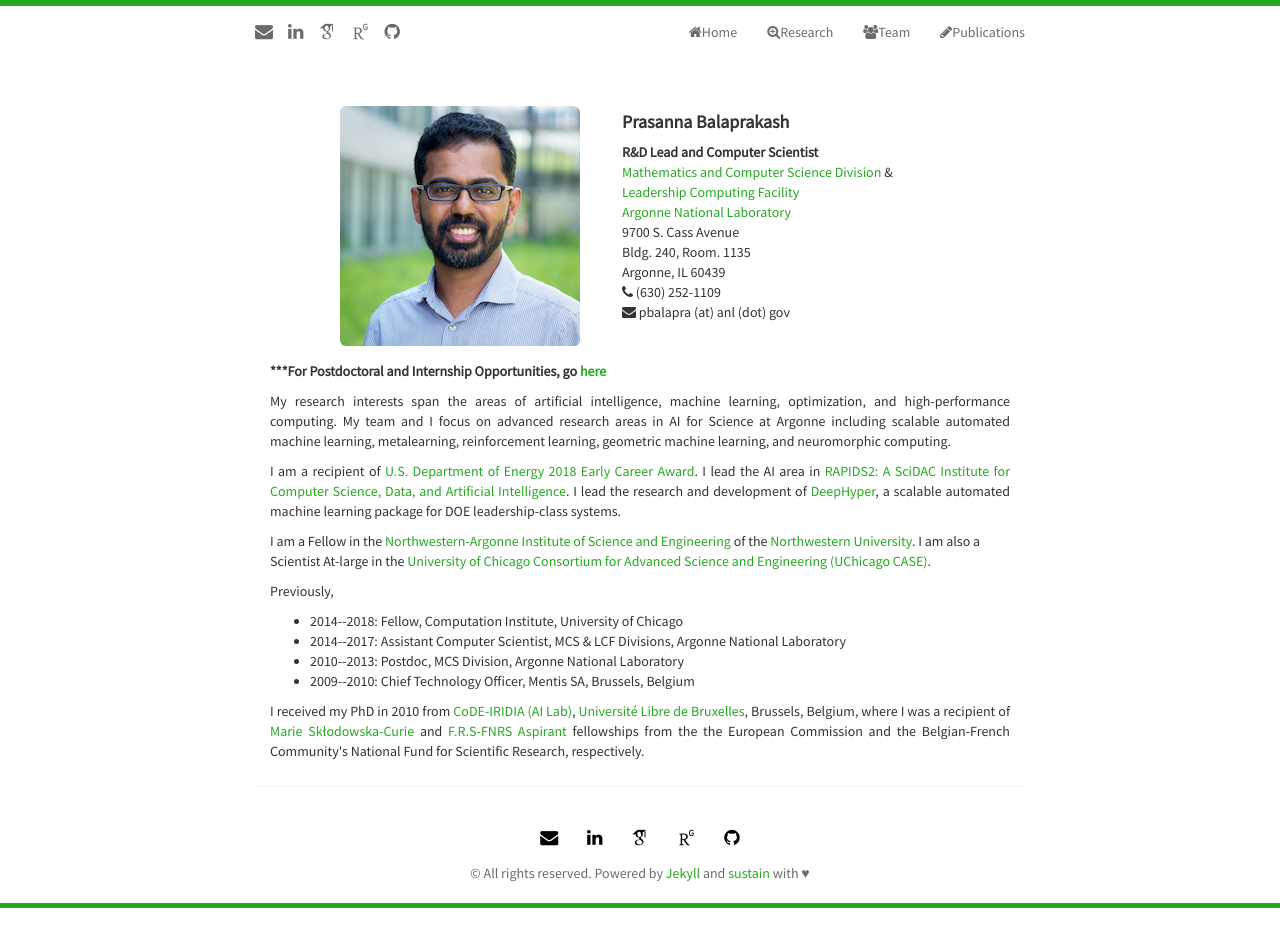
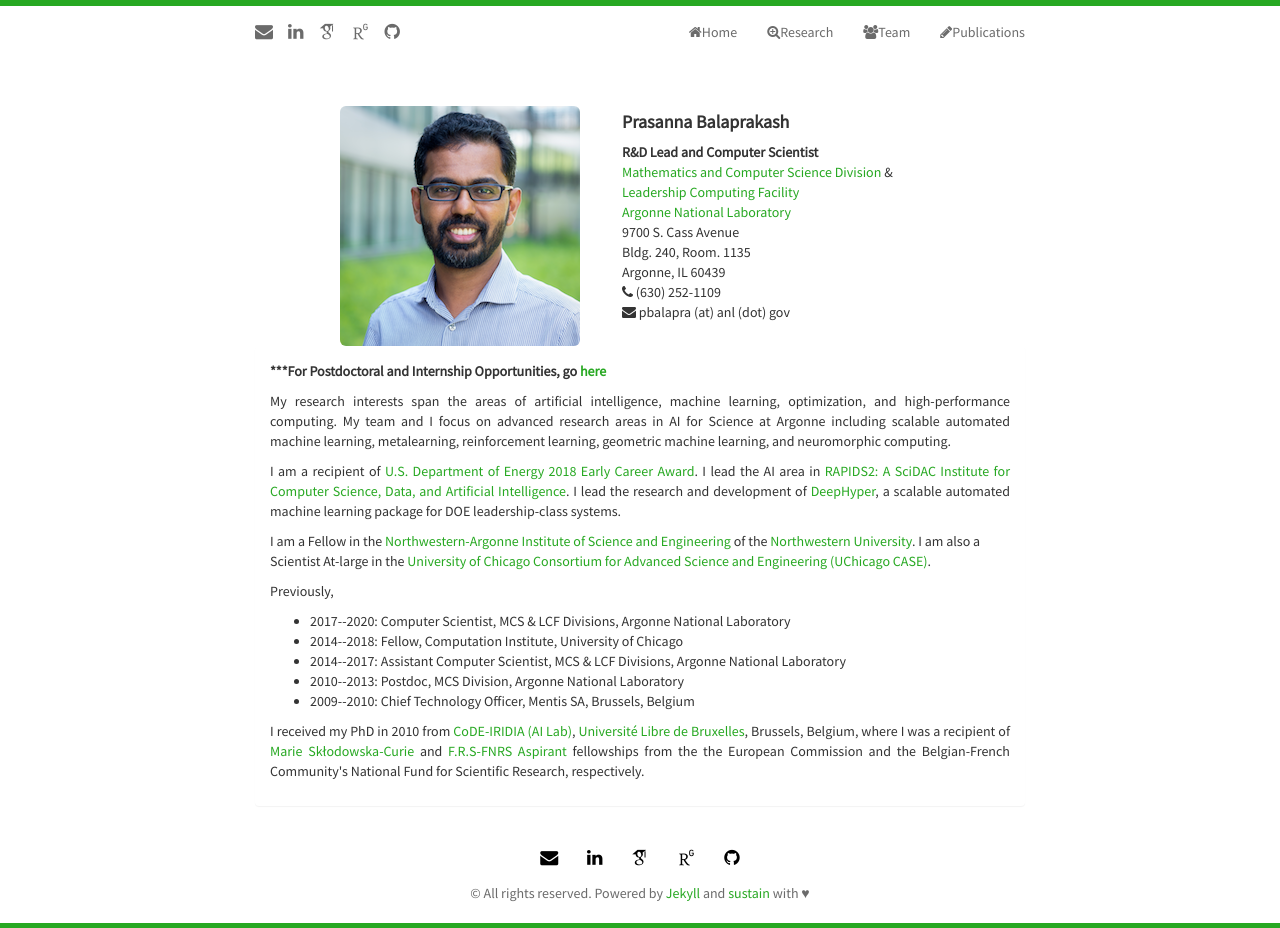
Before and after one commit to pbalapra/pbalapra.github.io, a Jekyll site: the page built from index.html, in a window 1280 px wide. Built offline with Jekyll 4.4.1, drawn with Linux system fonts in a browser that asks for light colours; nearby versions of some CDN libraries; some web fonts are replaced; the list of posts is cut into pages by our own code.

Commit message:
edits to the main page

```diff
--- a/index.html
+++ b/index.html
@@ -68,6 +68,7 @@ title: Home Page of Prasanna Balaprakash
                 <p align="justify">
                     Previously,
                         <ul class="itemize1" align="justify">
+                            <li class="itemize">2017--2020: Computer Scientist, MCS & LCF Divisions, Argonne National Laboratory</li>
                             <li class="itemize">2014--2018: Fellow, Computation Institute, University of Chicago</li>
                             <li class="itemize">2014--2017: Assistant Computer Scientist, MCS & LCF Divisions, Argonne National Laboratory</li>
                             <li class="itemize">2010--2013: Postdoc, MCS Division, Argonne National Laboratory</li>
```
